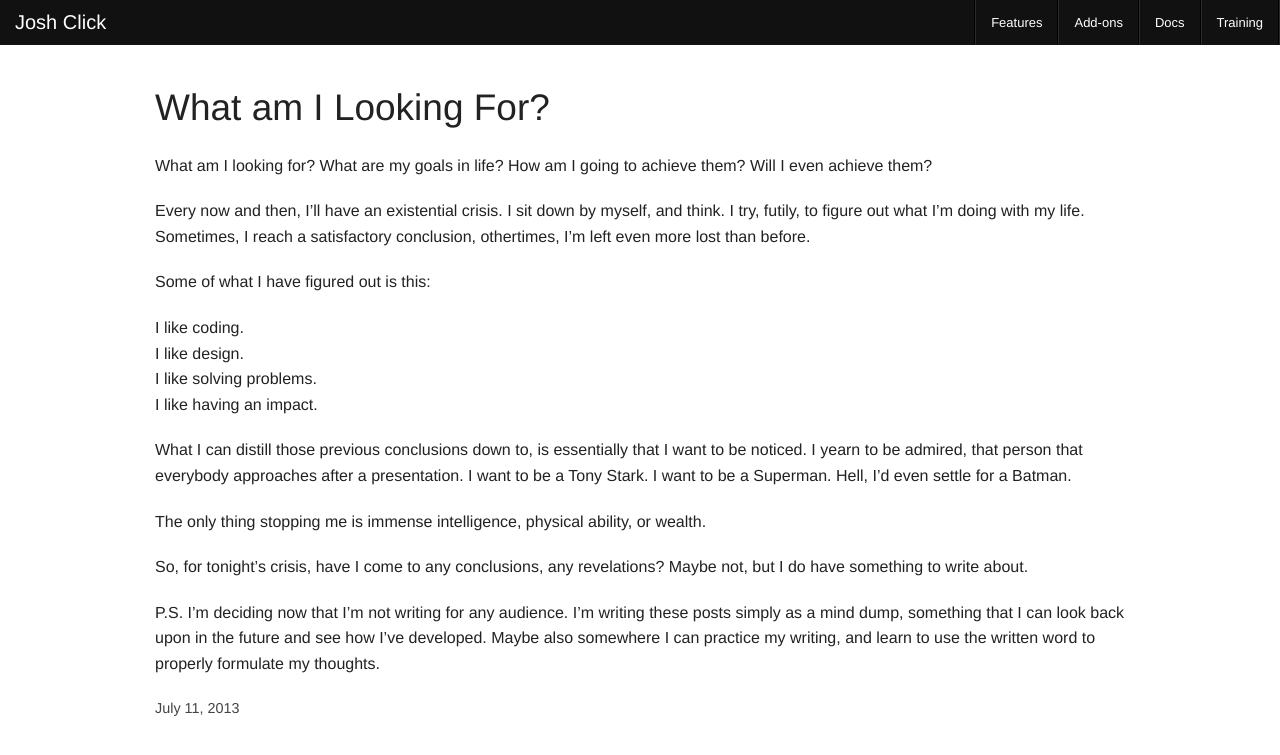
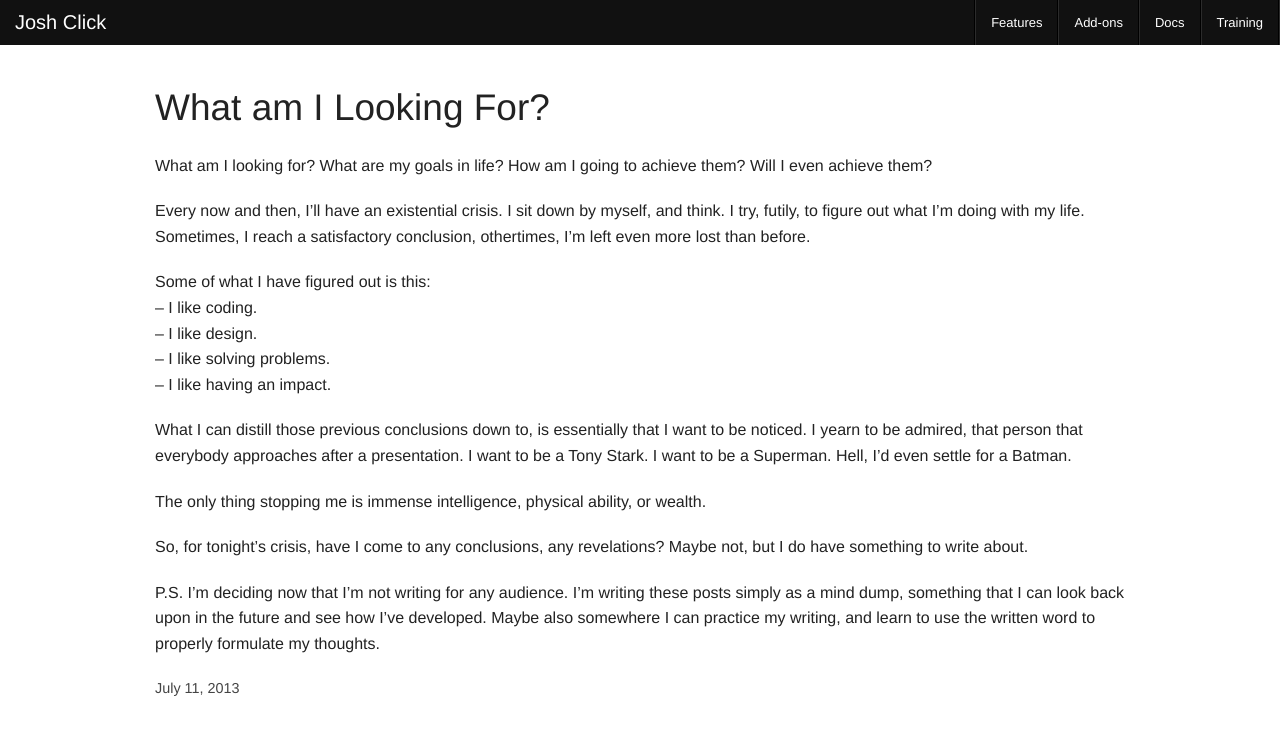
Before and after one commit to joshclick/joshclick.github.io, a Jekyll site: the page built from _posts/2013-7-11-what-am-i-looking-for.md, in a window 1280 px wide. Shown: the top 755 px of the page. Built offline with Jekyll 4.4.1, drawn with Linux system fonts in a browser that asks for light colours.

```diff
--- a/_posts/2013-7-11-what-am-i-looking-for.md
+++ b/_posts/2013-7-11-what-am-i-looking-for.md
@@ -9,10 +9,10 @@ What am I looking for?  What are my goals in life? How am I going to achieve the
 Every now and then, I'll have an existential crisis.  I sit down by myself, and think.  I try, futily, to figure out what I'm doing with my life.  Sometimes, I reach a satisfactory conclusion, othertimes, I'm left even more lost than before.
 
 Some of what I have figured out is this:
-- I like coding.
-- I like design.
-- I like solving problems.
-- I like having an impact.
+<br/>&ndash; I like coding.
+<br/>&ndash; I like design.
+<br/>&ndash; I like solving problems.
+<br/>&ndash; I like having an impact.
 
 What I can distill those previous conclusions down to, is essentially that I want to be noticed. I yearn to be admired, that person that everybody approaches after a presentation. I want to be a Tony Stark. I want to be a Superman. Hell, I'd even settle for a Batman.
 
```
